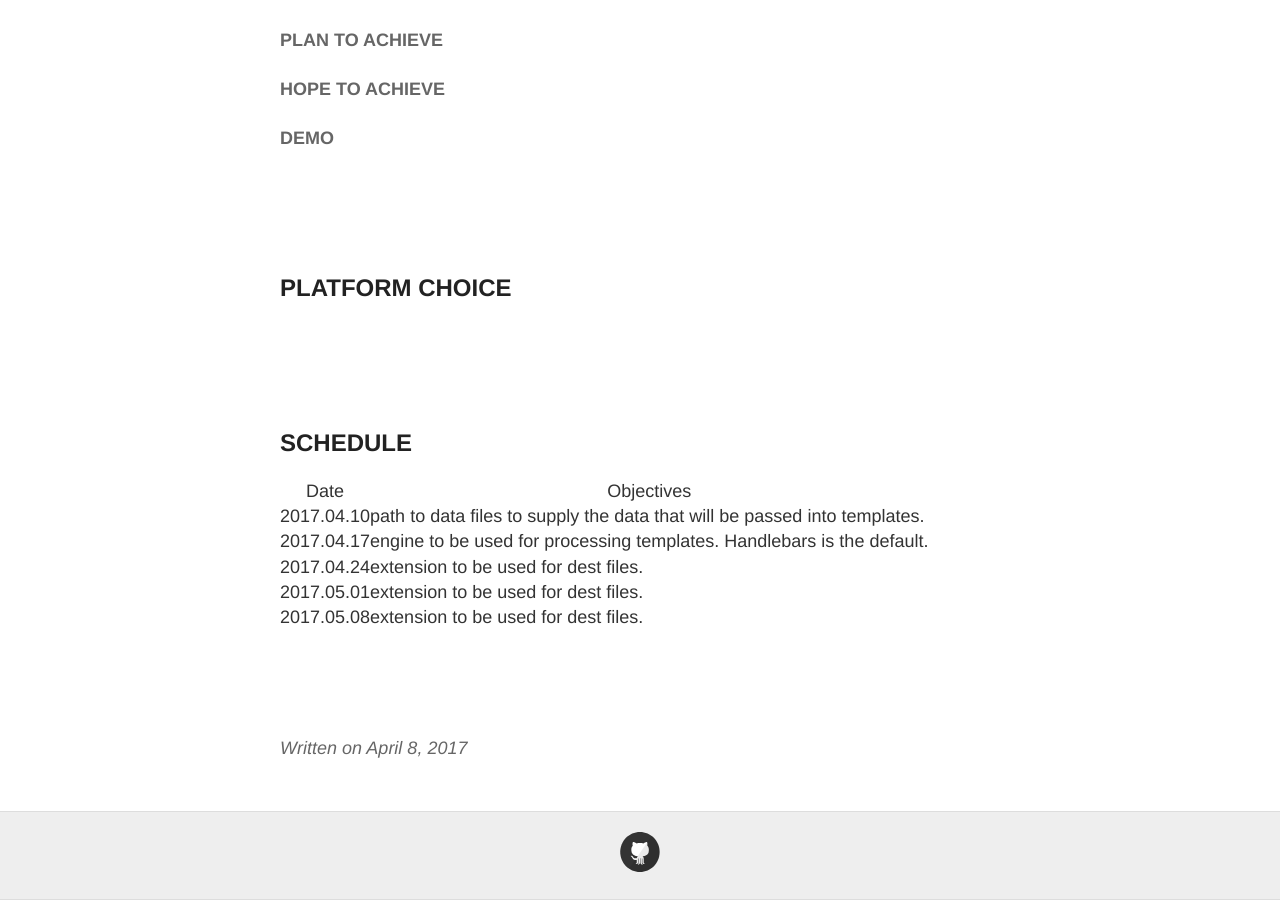
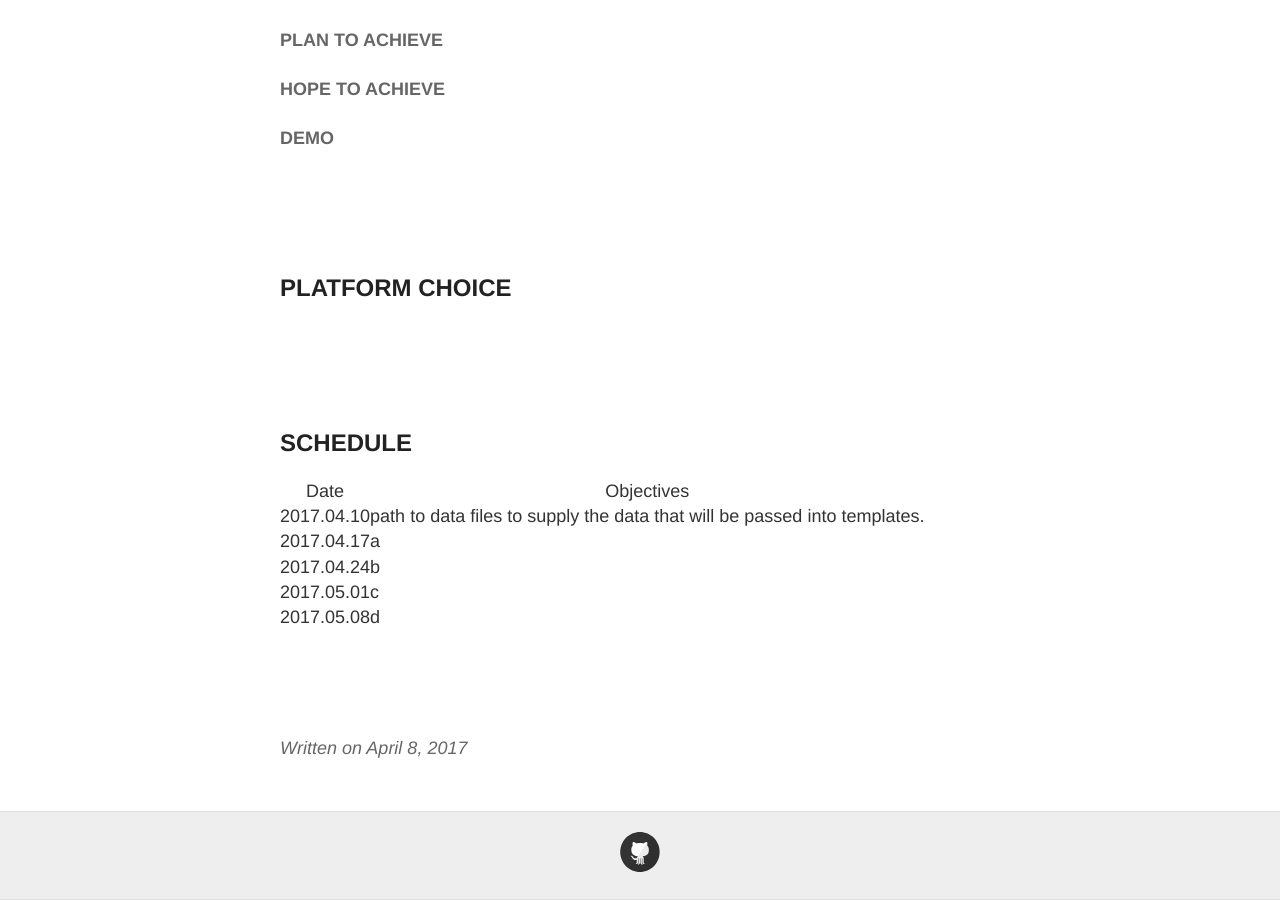
Before and after one commit to xiaozhuyfk/parallel, a Jekyll site: the page built from docs/_posts/2017-4-8-Project-Proposal.md, in a window 1280 px wide and 900 px high, scrolled down 2344 px. Built offline with Jekyll 4.4.1, drawn with Linux system fonts in a browser that asks for light colours.

Commit message:
Update 2017-4-8-Project-Proposal.md

```diff
--- a/docs/_posts/2017-4-8-Project-Proposal.md
+++ b/docs/_posts/2017-4-8-Project-Proposal.md
@@ -68,12 +68,12 @@ Papers as references:
 
 ## SCHEDULE
 
-| Date | Objectives |
-| ---------- | ----------- |
+| Date       | Objectives                                                                |
+|------------|---------------------------------------------------------------------------|
 | 2017.04.10 | path to data files to supply the data that will be passed into templates. |
-| 2017.04.17 | engine to be used for processing templates. Handlebars is the default. |
-| 2017.04.24 | extension to be used for dest files. |
-| 2017.05.01 | extension to be used for dest files. |
-| 2017.05.08 | extension to be used for dest files. |
+| 2017.04.17 | a                                                                         |
+| 2017.04.24 | b                                                                         |
+| 2017.05.01 | c                                                                         |
+| 2017.05.08 | d                                                                         |
 
 <br><br><br>
```
